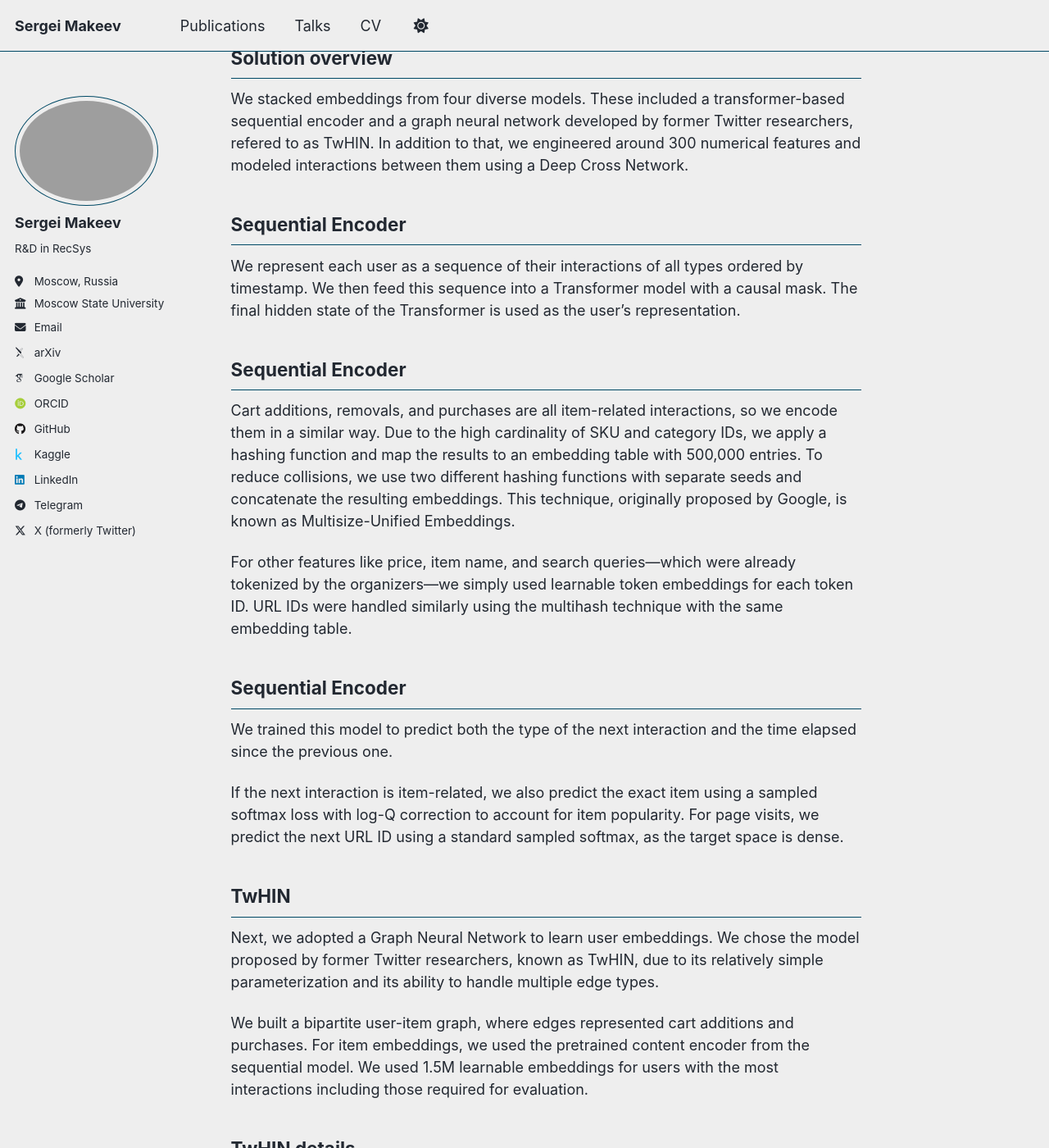
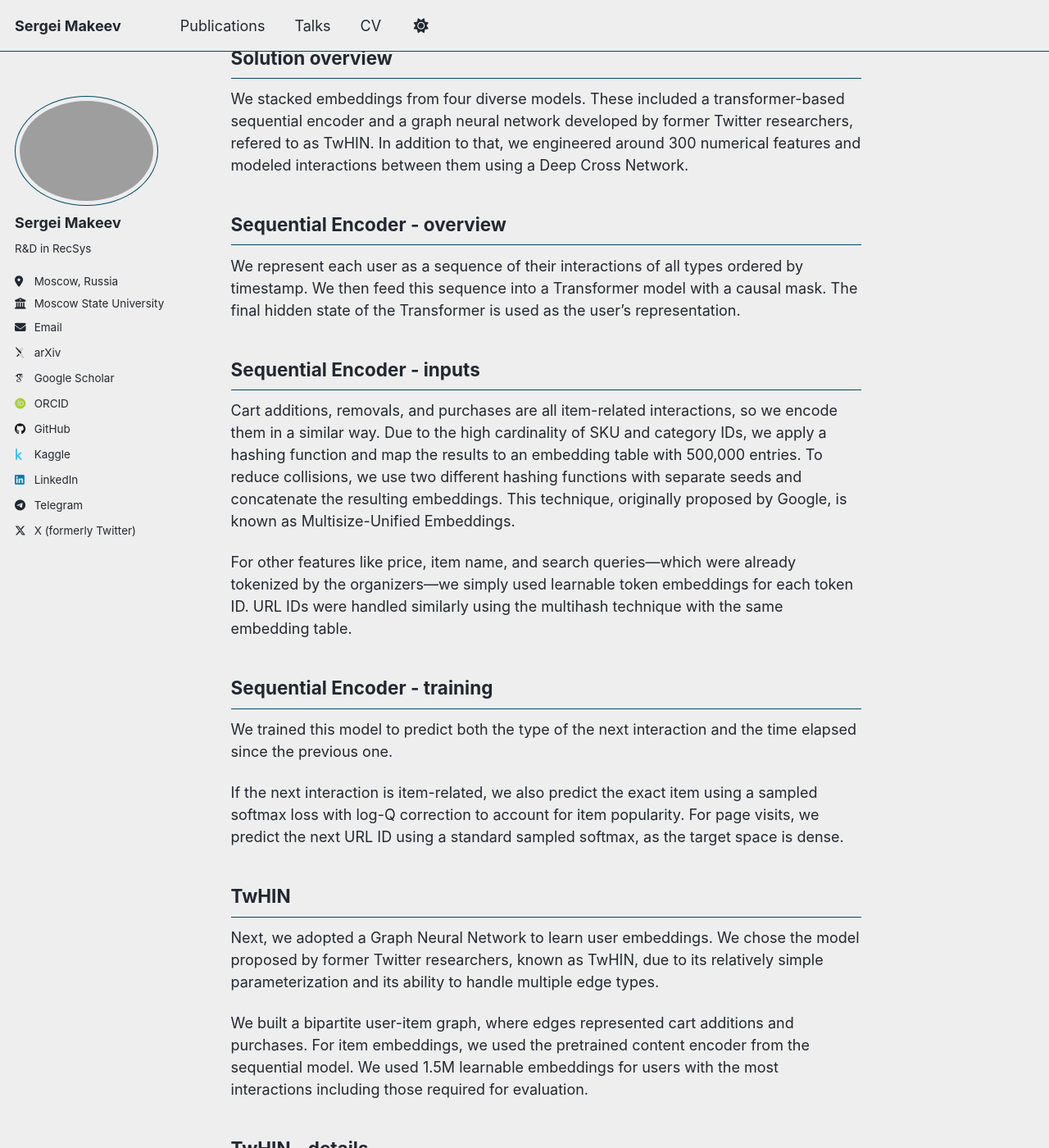
Before and after one commit to neuralsrg/neuralsrg.github.io, a Jekyll site: the page built from _talks/2025-09-22-challenge.md, in a window 1280 px wide and 1400 px high, scrolled down 603 px. Shown: the whole window at 82% size. Built offline with Jekyll 4.4.1, drawn with Linux system fonts in a browser that asks for light colours; some web fonts are replaced; a script that is not in the unit is left out; some of the changed text lies outside the part shown.

Commit message:
Update RecSys Challenge Talk

```diff
--- a/_talks/2025-09-22-challenge.md
+++ b/_talks/2025-09-22-challenge.md
@@ -25,19 +25,19 @@ Solution overview
 We stacked embeddings from four diverse models. These included a transformer-based sequential encoder and a graph neural network developed by former Twitter researchers, refered to as TwHIN. In addition to that, we engineered around 300 numerical features and modeled interactions between them using a Deep Cross Network.
 
 
-Sequential Encoder
+Sequential Encoder - overview
 ------
 We represent each user as a sequence of their interactions of all types ordered by timestamp. We then feed this sequence into a Transformer model with a causal mask. The final hidden state of the Transformer is used as the user’s representation.
 
 
-Sequential Encoder
+Sequential Encoder - inputs
 ------
 Cart additions, removals, and purchases are all item-related interactions, so we encode them in a similar way. Due to the high cardinality of SKU and category IDs, we apply a hashing function and map the results to an embedding table with 500,000 entries. To reduce collisions, we use two different hashing functions with separate seeds and concatenate the resulting embeddings. This technique, originally proposed by Google, is known as Multisize-Unified Embeddings.
 
 For other features like price, item name, and search queries—which were already tokenized by the organizers—we simply used learnable token embeddings for each token ID. URL IDs were handled similarly using the multihash technique with the same embedding table.
 
 
-Sequential Encoder
+Sequential Encoder - training
 ------
 We trained this model to predict both the type of the next interaction and the time elapsed since the previous one.
 
@@ -51,7 +51,7 @@ Next, we adopted a Graph Neural Network to learn user embeddings. We chose the m
 We built a bipartite user-item graph, where edges represented cart additions and purchases. For item embeddings, we used the pretrained content encoder from the sequential model. We used 1.5M learnable embeddings for users with the most interactions including those required for evaluation.
 
 
-TwHIN details
+TwHIN - details
 ------
 The core idea behind TwHIN is straightforward. First, the user embedding is normalized. Then, the item embedding is combined with a relation embedding corresponding to the edge type, and the result is also normalized. The probability of an edge is then modeled using the sigmoid of the dot product between the user and item embeddings.
 
```
Also changed, not shown: other parts of _talks/2025-09-22-challenge.md (+1 -1 lines).
